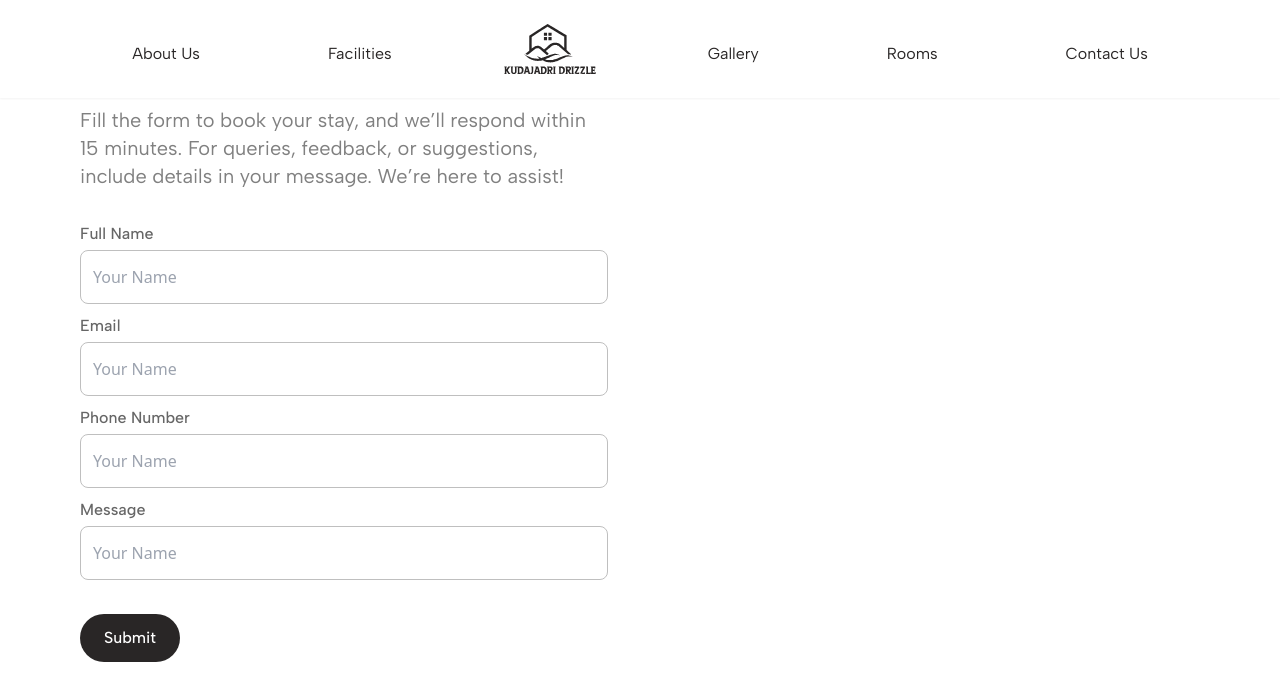
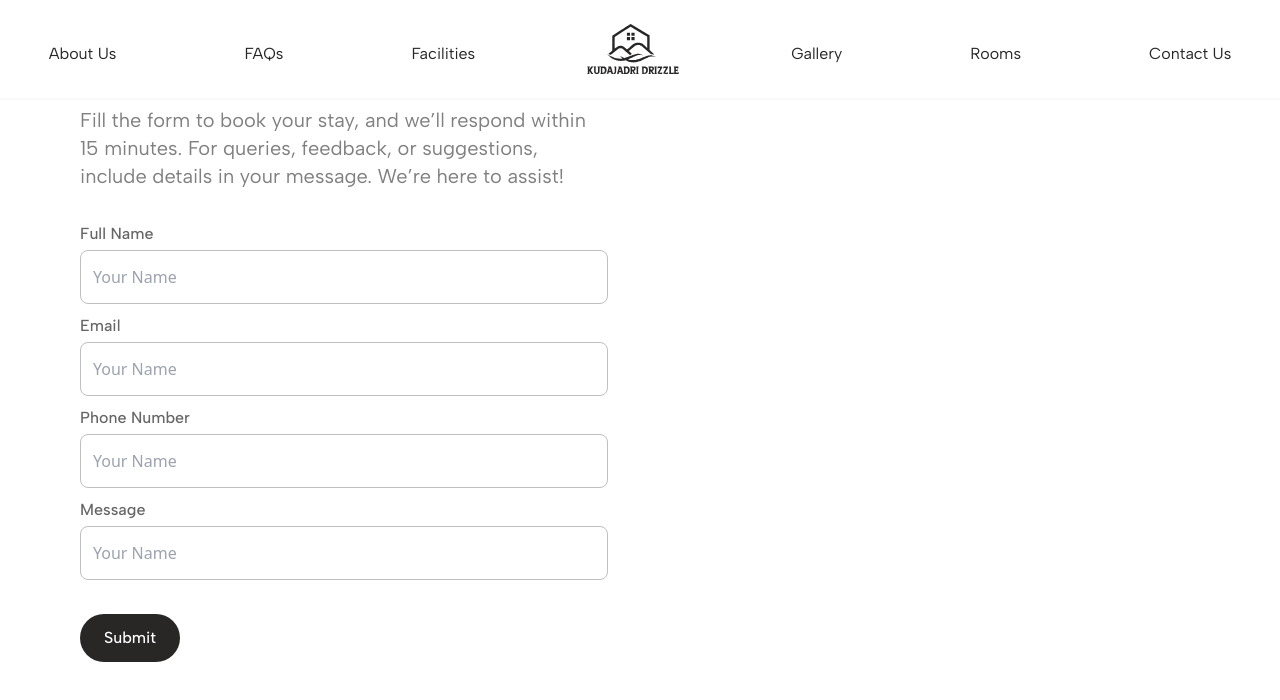
Before and after one commit to kudajadridrizzle/kudajadri.website, a React (Vite) app: page /booking in a window 1280 px wide. Shown: the top 700 px of the page. Built offline with nearby package versions, Linux system fonts and the light colour scheme.

Commit message:
Add: new route

```diff
--- a/src/App.tsx
+++ b/src/App.tsx
@@ -8,6 +8,7 @@ import { Gallrey } from "./components/gallery/Gallrey";
 import CurtainTransition from "./curtain-scroll";
 import ScrollToTop from "./components/Home/components/ScrollTop";
 import Rooms from "./components/Rooms/Rooms";
+import { FaqPage } from "./components/FAQ/Faq";
 
 const App = () => {
   return (
@@ -22,6 +23,7 @@ const App = () => {
         <Route path="/rooms" element={<Rooms />} />
         <Route path="/rooms/:id" element={<RoomDetails />} />
         <Route path="/gallery" element={<Gallrey />} />
+        <Route path="/faq" element={<FaqPage />} />
         </Routes>
     </Router>
   );
--- /dev/null
+++ b/src/components/FAQ/Faq.tsx
@@ -0,0 +1,17 @@
+import { Header } from "../Home/components/Header";
+import Faq  from "../Home/components/Faq";
+import Footer from "../Home/components/Footer";
+
+export const FaqPage = () => {
+  return (
+    <div>
+        <Header type="black"/>
+        <div className="mobile:mt-12 md:mt-24">
+        {/* <HeroSession/> */}
+        <Faq/>
+        </div>
+        <Footer/>
+
+    </div>
+  );
+};
--- a/src/components/Home/components/Header.tsx
+++ b/src/components/Home/components/Header.tsx
@@ -41,6 +41,13 @@ export const Header = ({ type = "white" }: HeaderProps) => {
             } font-albertSans`}
         >
           About Us
+        </NavLink>
+        <NavLink
+          to="/faq"
+          className={`px-4 py-2 ${headerColor === "white" ? "text-[#FFF]" : "text-primary"
+            } font-albertSans`}
+        >
+          FAQs
         </NavLink>
         <a
           href="#a"
--- a/src/components/Home/components/IndividualRooms.tsx
+++ b/src/components/Home/components/IndividualRooms.tsx
@@ -12,7 +12,7 @@ export const IndividualRooms = () => {
   };
 
   return (
-    <div className="flex flex-col justify-center px-4 py-16 sm:px-[12%] sm:py-32 gap-6 large:px-[18%]">
+    <div className="flex flex-col justify-center px-4 py-16 sm:px-[12%] sm:py-32 gap-16 large:px-[18%]">
       <IndividualRoomSession
         subTitle="ESSENTIAL"
         title="Deluxe Rooms"
--- a/src/components/Home/components/RoomSession.tsx
+++ b/src/components/Home/components/RoomSession.tsx
@@ -13,7 +13,7 @@ const RoomSession = () => {
   const isLong = content.length > maxChars
   const preview = isLong ? content.slice(0, maxChars) + "..." : content
   return (
-    <div className="sm:px-[12%] sm:py-32 bg-[#FFF] px-4 mobile:pt-14 mobile:pb-6 large:px-[18%]">
+    <div className="sm:px-[12%] sm:pt-32 sm:pb-0 bg-[#FFF] px-4 mobile:pt-14 mobile:pb-6 large:px-[18%]">
       <div className="sm:py-12 flex flex-col sm:flex-row justify-center">
         <h1 className="flex-1 sm:text-[44px] text-[32px] font-ivy">
           {heading}
```
